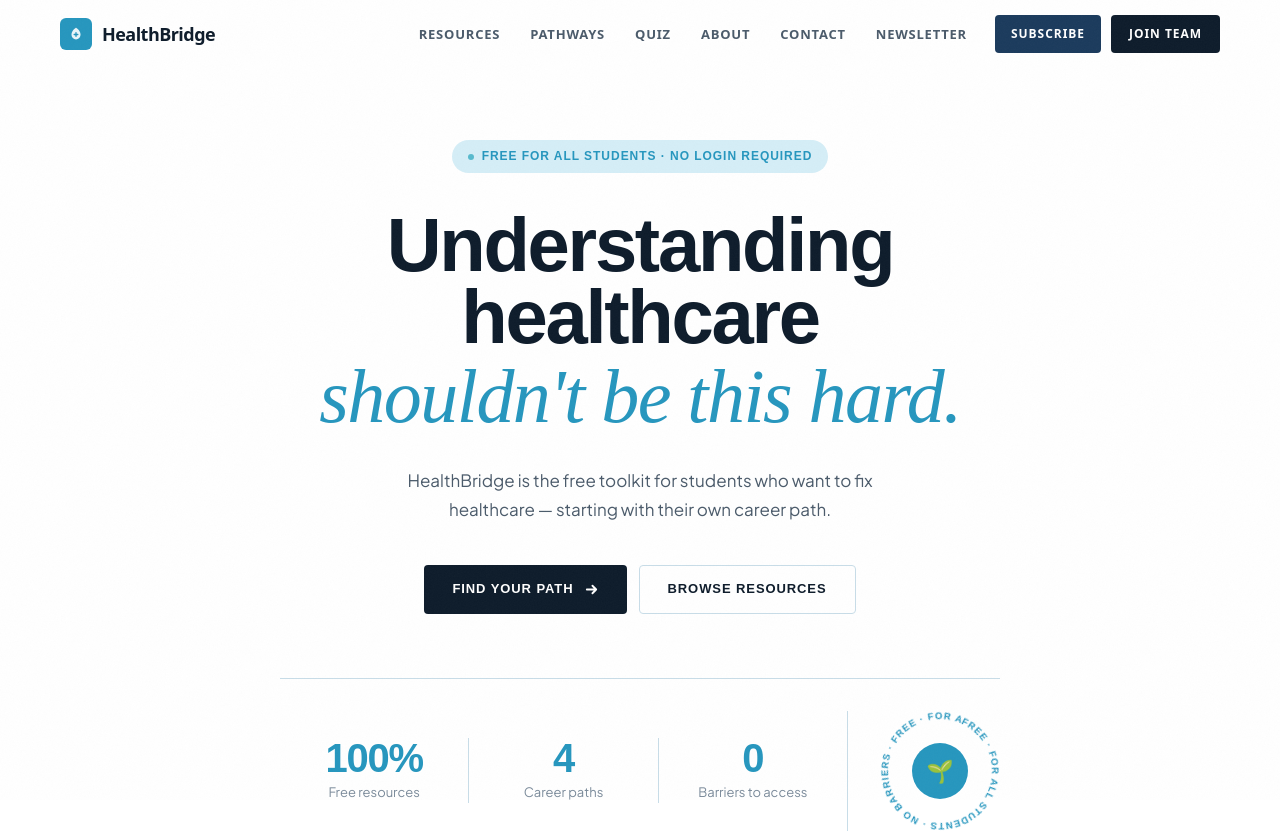
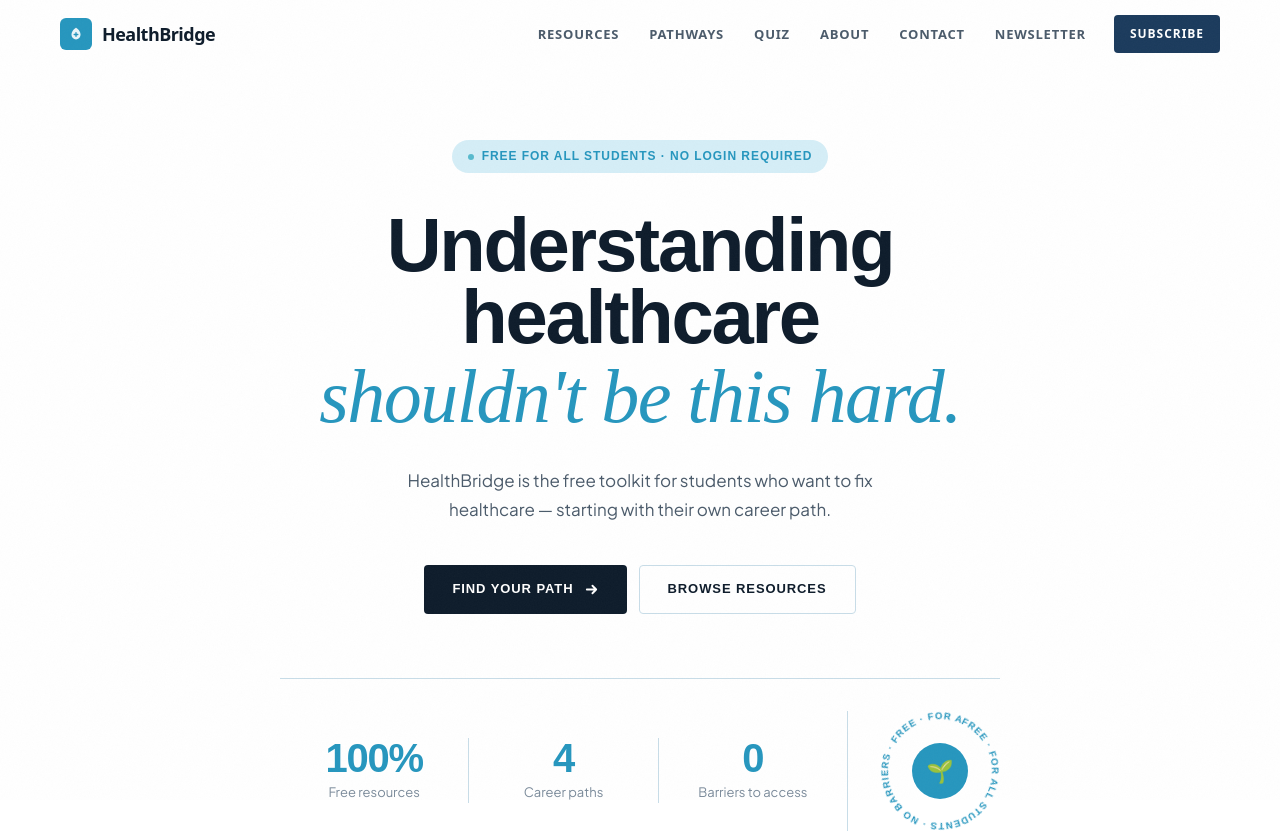
Before and after one commit to cindyvzheng/healthbridge, a Next.js app: page / in a window 1280 px wide. Shown: the top 833 px of the page. Built offline with nearby package versions, Linux system fonts and the light colour scheme; a web font is replaced by a local one.

Commit message:
Update Nav.tsx

```diff
--- a/src/components/Nav.tsx
+++ b/src/components/Nav.tsx
@@ -117,28 +117,7 @@ export default function Nav() {
             >
               Subscribe
             </Link>
-            <Link href="/join" style={{
-              display: "inline-flex",
-              alignItems: "center",
-              gap: 8,
-              marginLeft: 8,
-              background: "var(--ink)",
-              color: "var(--cream)",
-              padding: "9px 18px",
-              borderRadius: 4,
-              fontFamily: "Syne, system-ui, sans-serif",
-              fontWeight: 700,
-              fontSize: 12,
-              letterSpacing: "0.08em",
-              textTransform: "uppercase",
-              textDecoration: "none",
-              transition: "background 0.2s",
-            }}
-              onMouseEnter={(e) => { (e.currentTarget as HTMLElement).style.background = "var(--forest)"; }}
-              onMouseLeave={(e) => { (e.currentTarget as HTMLElement).style.background = "var(--ink)"; }}
-            >
-              Join Team
-            </Link>
+
           </nav>
 
           {/* Mobile hamburger */}
```
